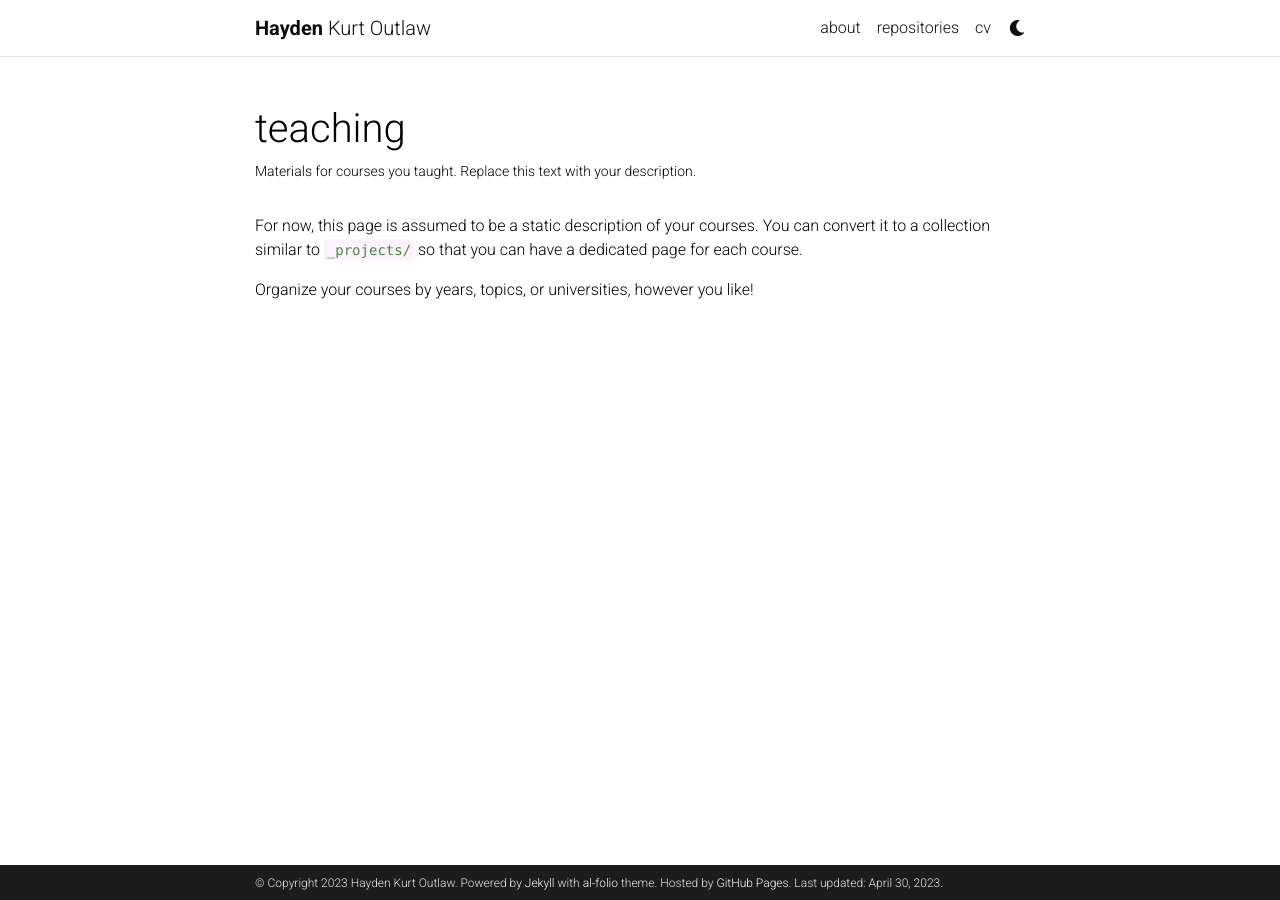
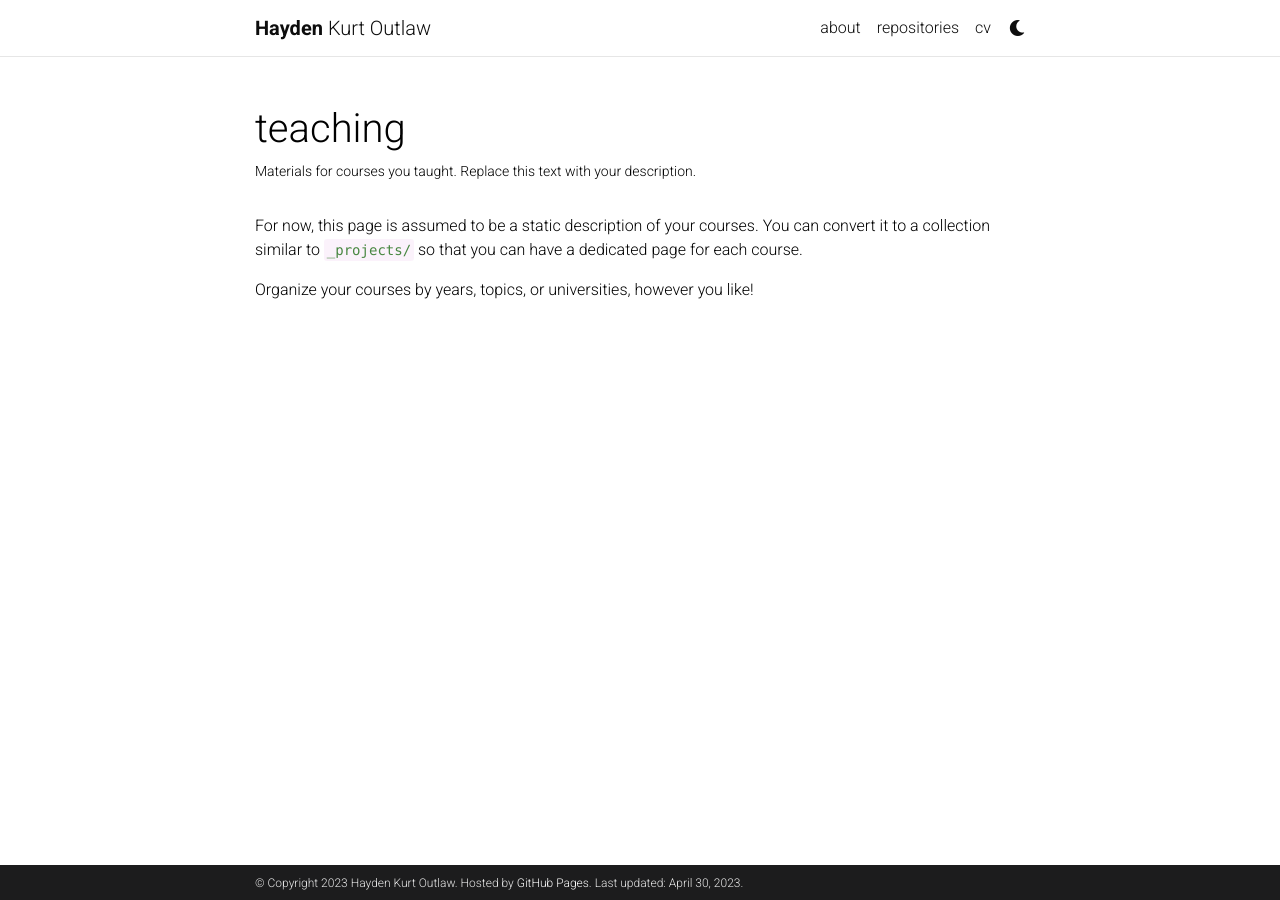
Before and after one commit to outlawhayden/outlawhayden.github.io, a Jekyll site: the page built from _pages/teaching.md, in a window 1280 px wide. Built offline with Jekyll 4.4.1, drawn with Linux system fonts in a browser that asks for light colours; comment, search, counter and statistics services are not loaded; a style sheet for code colours, icons or effects is not loaded.

Commit message:
yaml reconfig

```diff
--- a/_config.yml
+++ b/_config.yml
@@ -10,7 +10,6 @@ email: haydenkoutlaw@gmail.com
 description: > # the ">" symbol means to ignore newlines until "footer_text:"
   Machine Learning, Data Science, and Statistics at Tulane University
 footer_text: >
-  Powered by <a href="https://jekyllrb.com/" target="_blank">Jekyll</a> with <a href="https://github.com/alshedivat/al-folio">al-folio</a> theme.
   Hosted by <a href="https://pages.github.com/" target="_blank">GitHub Pages</a>.
 keywords:   # add your own keywords or leave empty
 
```
Also changed, not shown: _pages/about.md (+1 -1 lines).
